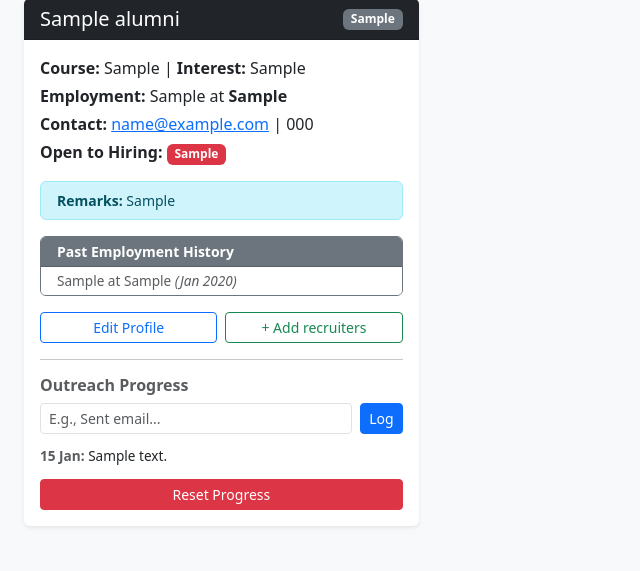
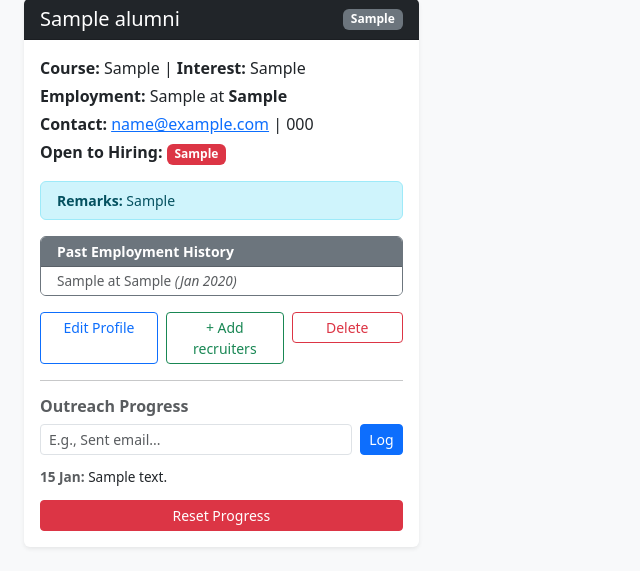
Before and after one commit to weeayush/Student-Placement-management-, a Flask app: page / in a window 1280 px wide. Shown: the part 304-875 px from the top of the page, without its empty margins (0-640 px from the left). Before the commit the page ends 831 px from the top, so only its background shows below. Run offline with Flask 3, Linux system fonts and the light colour scheme; a user stored in the database is signed in; tables that the repository leaves empty hold one stand-in row (values such as "Sample post"); some libraries are stand-ins or nearby versions.

Commit message:
delte alumni updated

```diff
--- a/app.py
+++ b/app.py
@@ -400,6 +400,18 @@ def delete_recruiter(id):
     flash(f'Recruiter {company_name} deleted successfully.')
     return redirect(url_for('recruiters_dashboard'))
 
+@app.route('/delete_alumni/<int:id>', methods=['POST'])
+@login_required
+def delete_alumni(id):
+    alumni = Alumni.query.get_or_404(id)
+    alumni_name = alumni.name
+
+    db.session.delete(alumni)
+    db.session.commit()
+
+    flash(f'Alumni profile for {alumni_name} deleted successfully.')
+    return redirect(url_for('dashboard'))
+
 @app.route('/users')
 @login_required
 @admin_required
--- a/templates/dashboard.html
+++ b/templates/dashboard.html
@@ -93,6 +93,14 @@
                 <div class="d-flex gap-2 mb-3 mt-auto">
                     <a href="{{ url_for('edit_alumni', id=alumni.id) }}" class="btn btn-outline-primary btn-sm w-50">Edit Profile</a>
                     <a href="{{ url_for('add_recruiters', alumni_id=alumni.id) }}" class="btn btn-outline-success btn-sm w-50">+ Add recruiters</a>
+                    <form action="{{ url_for('delete_alumni', id=alumni.id) }}" method="POST"
+      onsubmit="return confirm('Are you sure you want to delete {{ alumni.name }}? This action cannot be undone.');"
+      class="w-50">
+
+    <button type="submit" class="btn btn-sm btn-outline-danger w-100">
+        Delete
+    </button>
+</form>
                 </div>
 
                 <hr>
```
